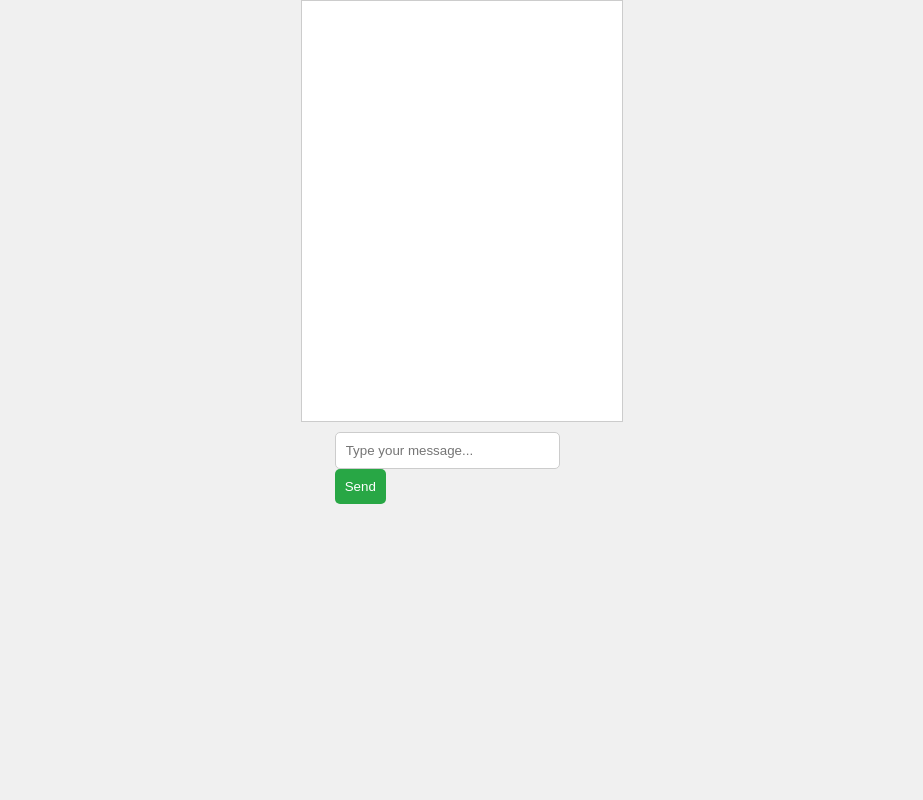
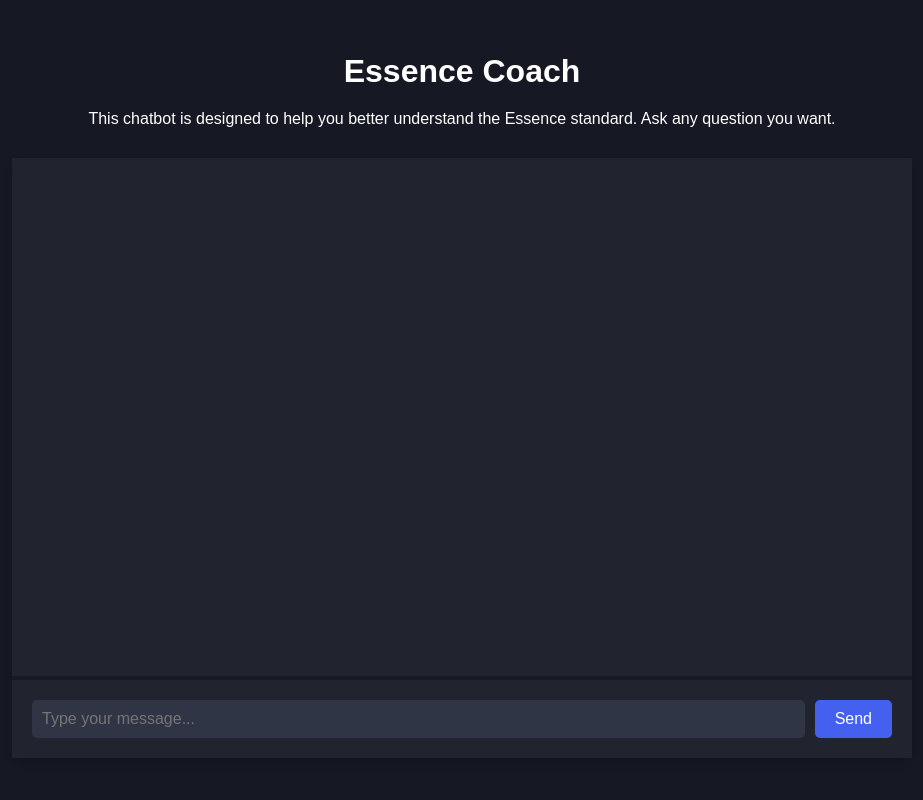
Before and after one commit to sonianicoletti/Essence_LLM, a Flask app: page / in a window 1280 px wide. Shown: the whole page, without its empty margins (178-1101 px from the left). Run offline with Flask 3, Linux system fonts and the light colour scheme.

Commit message:
improved UI

```diff
--- a/main/preprocessing/markdown_converter.py
+++ b/main/preprocessing/markdown_converter.py
@@ -44,8 +44,8 @@ def json_to_markdown(json_folder_path, output_folder_path):
             print(f"Markdown file created at: {output_markdown_path}")
 
 # Specify the path to the JSON folder and the output Markdown folder
-json_folder_path = "../data/json/"
-output_folder_path = "../output/"
+json_folder_path = "../../data/json/"
+output_folder_path = "../../output/"
 
 # Call the function to convert JSON to Markdown
 json_to_markdown(json_folder_path, output_folder_path)
--- a/main/static/css/styles.css
+++ b/main/static/css/styles.css
@@ -1,34 +1,171 @@
+/* Color Variables */
+:root {
+    --background-color: rgb(22, 25, 36);
+    --text-color: #ffffff;
+    --container-background: #101a37;
+    --box-shadow-color: rgba(0, 0, 0, 0.2);
+    --chatbox-background: #21242f;
+    --border-color: #181b23;
+    --user-message-bg: #323d67;
+    --bot-message-bg: #272c3e;
+    --input-background: #303545;
+    --send-button-bg: #4361EE;
+    --send-button-hover-bg: #3655e0;
+    --scrollbar-thumb-bg: #666;
+    --scrollbar-track-bg: #333;
+}
+
+/* General body styling */
 body {
-    font-family: Arial, sans-serif;
+    margin: 0;
+    padding: 0;
+    font-family: 'Arial', sans-serif;
     display: flex;
     flex-direction: column;
+    justify-content: center;
     align-items: center;
-    margin: 0;
     height: 100vh;
-    background-color: #f0f0f0;
+    background-color: var(--background-color);
+    color: var(--text-color);
+    text-align: center;
 }
+
+/* Styling for the heading and paragraph */
+h1, p {
+    margin: 10px 0;
+}
+
+/* Chat container */
+#chat-container {
+    width: 900px;
+    height: 600px;
+    display: flex;
+    flex-direction: column;
+    justify-content: space-between;
+    border-radius: 10px;
+    background-color: var(--container-background);
+    box-shadow: 0 4px 8px var(--box-shadow-color);
+    margin-top: 20px;
+}
+
+/* Chatbox styling */
 #chatbox {
-    border: 1px solid #ccc;
-    width: 300px;
-    height: 400px;
+    flex-grow: 1;
+    padding: 20px;
     overflow-y: auto;
+    border-bottom: 2px solid var(--border-color);
+    background-color: var(--chatbox-background);
+    display: flex;
+    flex-direction: column;
+}
+
+/* Chat message styles */
+.message {
+    max-width: 70%;
     padding: 10px;
-    background-color: white;
+    border-radius: 10px;
+    margin: 10px 0;
+    word-wrap: break-word;
 }
+
+/* User message on the right */
+.user-message {
+    align-self: flex-end;
+    background-color: var(--user-message-bg);
+    color: var(--text-color);
+    border-bottom-right-radius: 0;
+    text-align: start;
+}
+
+/* Bot message on the left */
+.bot-message {
+    align-self: flex-start;
+    background-color: var(--bot-message-bg);
+    color: var(--text-color);
+    border-bottom-left-radius: 0;
+    text-align: start;
+}
+
+/* Input area styling */
 #input-area {
-    margin-top: 10px;
+    display: flex;
+    padding: 20px;
+    border-top: 2px solid var(--border-color);
+    background-color: var(--chatbox-background);
 }
-input[type="text"] {
-    width: 80%;
+
+#input-area input[type="text"] {
+    flex-grow: 1;
     padding: 10px;
-    border: 1px solid #ccc;
+    border-radius: 5px;
+    border: none;
+    outline: none;
+    background-color: var(--input-background);
+    color: var(--text-color);
+    font-size: 16px;
+    margin-right: 10px;
+}
+
+/* Send button styling */
+#input-area button {
+    padding: 10px 20px;
+    border: none;
+    border-radius: 5px;
+    background-color: var(--send-button-bg);
+    color: var(--text-color);
+    font-size: 16px;
+    cursor: pointer;
+    transition: background-color 0.3s;
+}
+
+#input-area button:hover {
+    background-color: var(--send-button-hover-bg);
+}
+
+/* Scrollbar styling */
+#chatbox::-webkit-scrollbar {
+    width: 8px;
+}
+
+#chatbox::-webkit-scrollbar-thumb {
+    background-color: var(--scrollbar-thumb-bg);
     border-radius: 5px;
 }
-button {
-    padding: 10px;
-    border: none;
-    background-color: #28a745;
-    color: white;
-    border-radius: 5px;
-    cursor: pointer;
+
+#chatbox::-webkit-scrollbar-track {
+    background-color: var(--scrollbar-track-bg);
 }
+
+/* Loading indicator (three dots) */
+.typing-indicator {
+    display: inline-block;
+    margin: 10px 0;
+    font-size: 16px;
+}
+
+.typing-indicator span {
+    display: inline-block;
+    width: 8px;
+    height: 8px;
+    margin: 0 2px;
+    background-color: #ffffff;
+    border-radius: 50%;
+    animation: typing 1.2s infinite ease-in-out;
+}
+
+.typing-indicator span:nth-child(2) {
+    animation-delay: 0.2s;
+}
+
+.typing-indicator span:nth-child(3) {
+    animation-delay: 0.4s;
+}
+
+@keyframes typing {
+    0%, 80%, 100% {
+        transform: scale(0);
+    }
+    40% {
+        transform: scale(1);
+    }
+}
--- a/main/static/js/scripts.js
+++ b/main/static/js/scripts.js
@@ -1,12 +1,25 @@
+// Function to handle sending the message
 async function sendMessage() {
     const inputField = document.getElementById('user-input');
-    const query = inputField.value;
-    if (!query) return;
+    const query = inputField.value.trim();  // Trim extra spaces
+    if (!query) return;  // Do nothing if the input is empty
 
-    // Display user message in chatbox
+    // Display user message in chatbox on the right
     const chatbox = document.getElementById('chatbox');
-    chatbox.innerHTML += `<div>User: ${query}</div>`;
-    inputField.value = '';  // Clear input field
+    chatbox.innerHTML += `<div class="message user-message">${query}</div>`;
+    inputField.value = '';  // Clear the input field
+
+    // Display the loading indicator for bot response
+    const loadingIndicator = document.createElement('div');
+    loadingIndicator.classList.add('message', 'bot-message');
+    loadingIndicator.innerHTML = `
+        <div class="typing-indicator">
+            <span></span>
+            <span></span>
+            <span></span>
+        </div>`;
+    chatbox.appendChild(loadingIndicator);
+    chatbox.scrollTop = chatbox.scrollHeight;  // Scroll to the bottom
 
     // Send query to the backend
     const response = await fetch('/api/chat', {
@@ -18,7 +31,19 @@ async function sendMessage() {
     });
 
     const data = await response.json();
-    // Display LLM response in chatbox
-    chatbox.innerHTML += `<div>Bot: ${data.response}</div>`;
+
+    // Remove the loading indicator
+    chatbox.removeChild(loadingIndicator);
+
+    // Display bot message in chatbox on the left
+    chatbox.innerHTML += `<div class="message bot-message">${data.response}</div>`;
     chatbox.scrollTop = chatbox.scrollHeight;  // Scroll to the bottom
 }
+
+// Detect 'Enter' key press and send message
+const inputField = document.getElementById('user-input');
+inputField.addEventListener('keypress', function(event) {
+    if (event.key === 'Enter') {
+        sendMessage();
+    }
+});
--- a/main/templates/index.html
+++ b/main/templates/index.html
@@ -3,14 +3,18 @@
 <head>
     <meta charset="UTF-8">
     <meta name="viewport" content="width=device-width, initial-scale=1.0">
-    <title>Chatbot</title>
+    <title>Essence Coach</title>
     <link rel="stylesheet" href="{{ url_for('static', filename='css/styles.css') }}">
 </head>
 <body>
-    <div id="chatbox"></div>
-    <div id="input-area">
-        <input type="text" id="user-input" placeholder="Type your message..." />
-        <button onclick="sendMessage()">Send</button>
+    <h1>Essence Coach</h1>
+    <p>This chatbot is designed to help you better understand the Essence standard. Ask any question you want.</p>
+    <div id="chat-container">
+        <div id="chatbox"></div>
+        <div id="input-area">
+            <input type="text" id="user-input" placeholder="Type your message..." />
+            <button onclick="sendMessage()">Send</button>
+        </div>
     </div>
 
     <script src="{{ url_for('static', filename='js/scripts.js') }}"></script>
```
Also changed, not shown: main/requirements.txt (+10 -16 lines), 1 other file.
